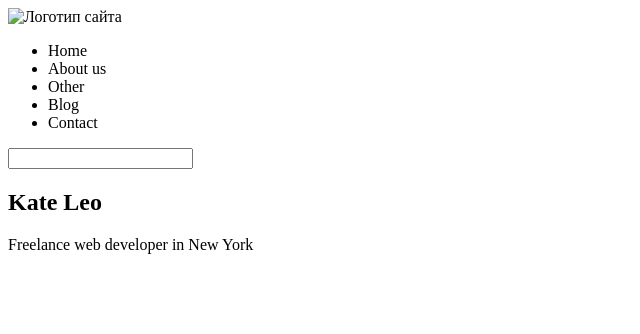
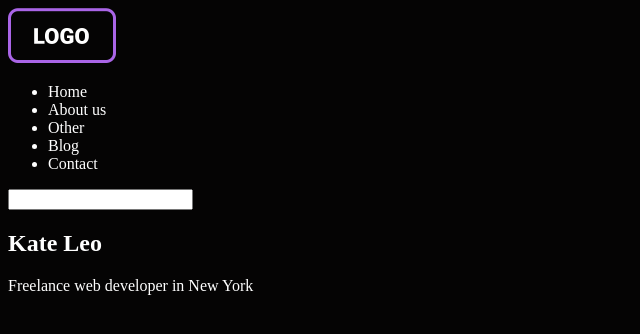
Before and after one commit to oneight15/portfolio, a plain HTML site: page index.html in a window 1280 px wide. Shown: the whole page, without its empty margins (0-640 px from the left). Drawn offline with Linux system fonts and the light colour scheme.

Commit message:
feat: add css and images

```diff
--- a/index.html
+++ b/index.html
@@ -5,20 +5,21 @@
     <meta http-equiv="X-UA-Compatible" content="IE=edge">
     <meta name="viewport" content="width=device-width, initial-scale=1.0">
     <title>Portfolio</title>
+    <link rel="stylesheet" href="style.css">
 </head>
 <body>
     <header>
         <div class="wrapper">
-            <nav>
-                <img src="#" alt="Логотип сайта">
-                <ul>
-                    <li>Home</li>
-                    <li>About us</li>
-                    <li>Other</li>
-                    <li>Blog</li>
-                    <li>Contact</li>
+            <nav class="navigation">
+                <img src="image/logo-header.png" alt="Логотип сайта">
+                <ul class="navigation-list">
+                    <li class="navigation-item">Home</li>
+                    <li class="navigation-item">About us</li>
+                    <li class="navigation-item">Other</li>
+                    <li class="navigation-item">Blog</li>
+                    <li class="navigation-item">Contact</li>
                 </ul>
-                <input type="search">
+                <input class="search" type="search">
             </nav>
         </div>
     </header>
--- /dev/null
+++ b/style.css
@@ -0,0 +1,4 @@
+body {
+    background-color: #050404;
+    color: #ffffff;
+}
```
Also changed, not shown: image/card1.png (added), image/card2.png (added), image/card3.png (added), image/card4.png (added), image/card5.png (added), image/card6.png (added), image/fb.svg (added), image/hero.png (added), image/instagram.svg (added), image/logo-footer.png (added), image/logo-header.png (added), image/search.svg (added), image/tg.svg (added), image/vk.svg (added).
